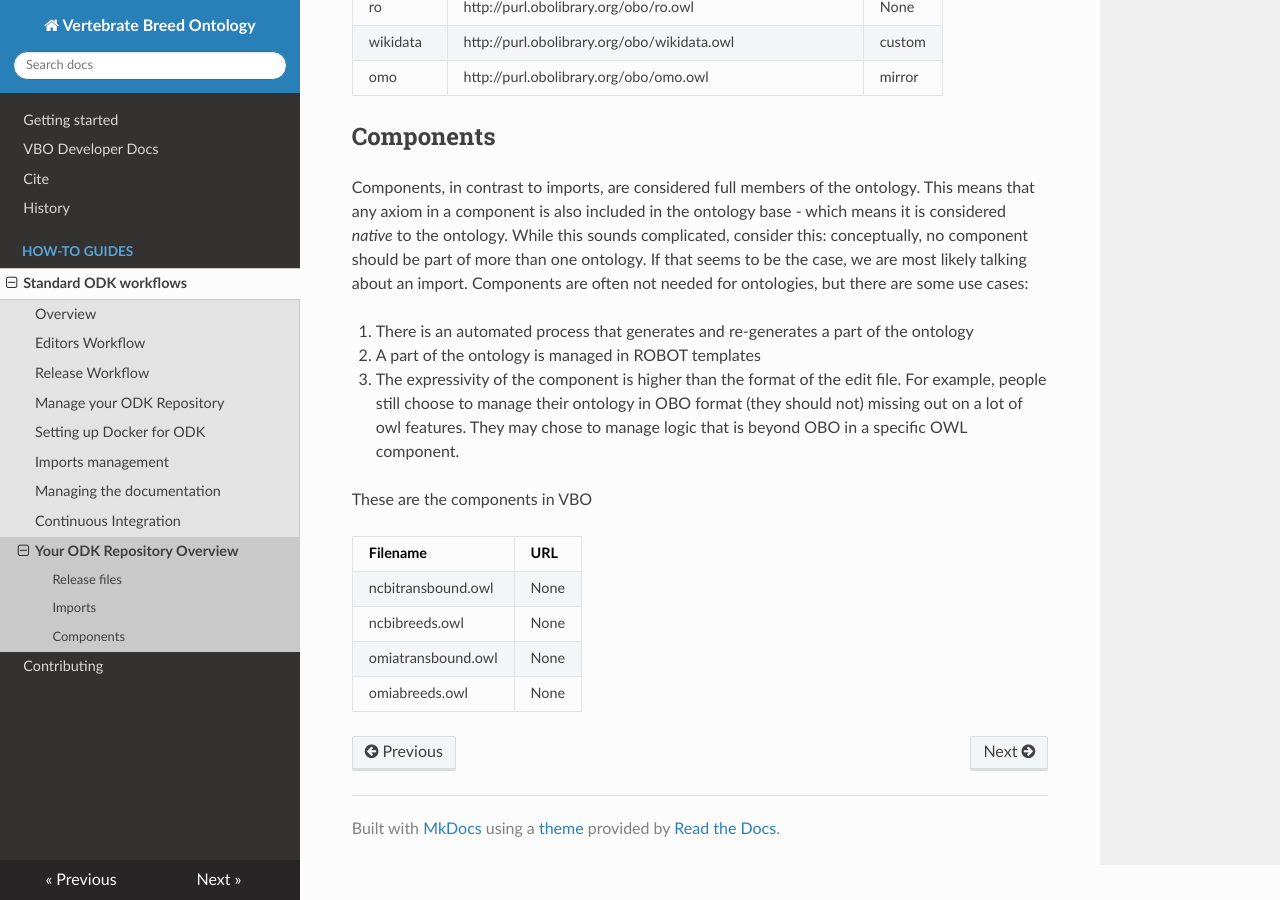
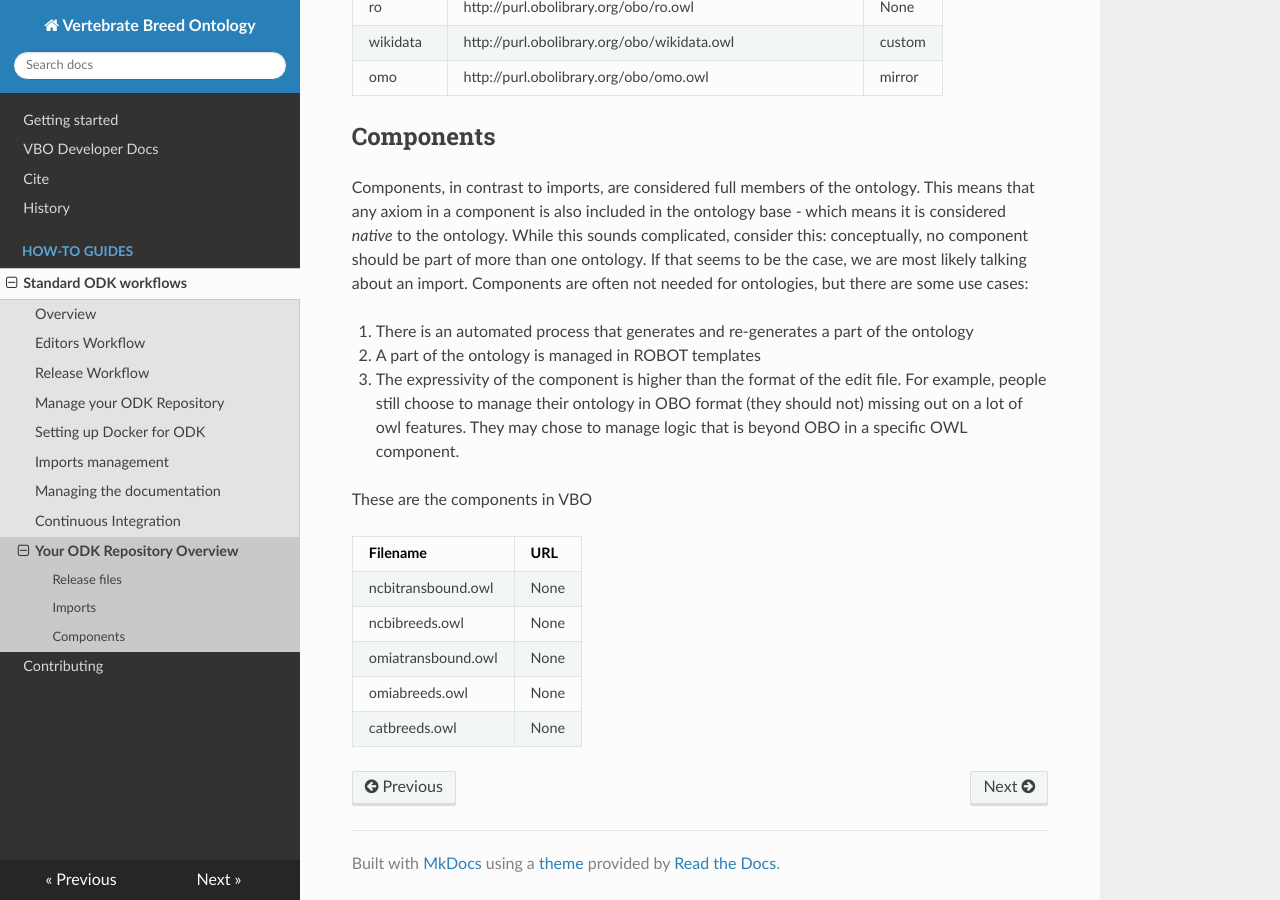
Before and after one commit to monarch-initiative/vertebrate-breed-ontology, an MkDocs documentation site: the page built from docs/odk-workflows/RepositoryFileStructure.md, in a window 1280 px wide and 900 px high, scrolled down 736 px. Built offline with MkDocs 1.6.1, drawn with Linux system fonts in a browser that asks for light colours; nearby versions of some CDN libraries.

Commit message:
added component for cat breeds
note that we had a problem with making the catbreed component.
We got the error:
Index -1 out of bounds for length 36

(36= number of columns; we had the same error when adding only the ID and label columns)

```diff
--- a/docs/odk-workflows/RepositoryFileStructure.md
+++ b/docs/odk-workflows/RepositoryFileStructure.md
@@ -36,3 +36,4 @@ These are the components in VBO
 | ncbibreeds.owl | None |
 | omiatransbound.owl | None |
 | omiabreeds.owl | None |
+| catbreeds.owl | None |
--- a/src/ontology/vbo-odk.yaml
+++ b/src/ontology/vbo-odk.yaml
@@ -27,6 +27,7 @@ components:
     - filename: ncbibreeds.owl
     - filename: omiatransbound.owl
     - filename: omiabreeds.owl
+    - filename: catbreeds.owl
 robot_java_args: '-Xmx16G'
 allow_equivalents: asserted-only
 documentation:
```
Also changed, not shown: 8 other files.
